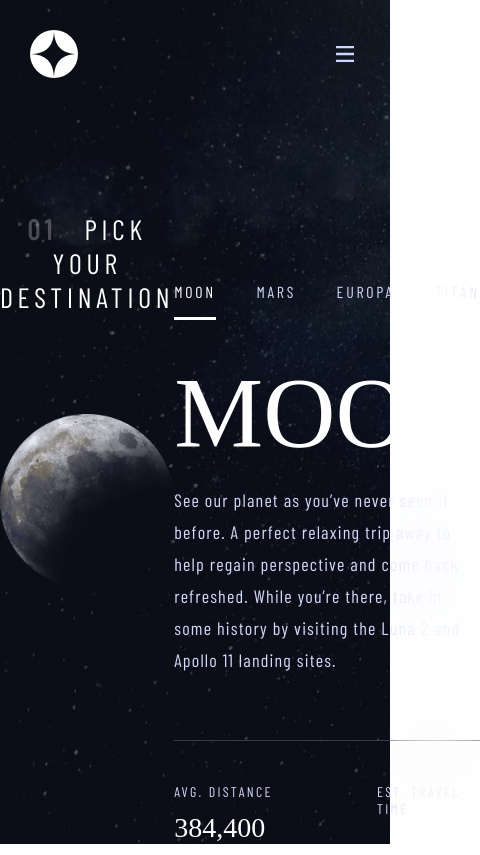
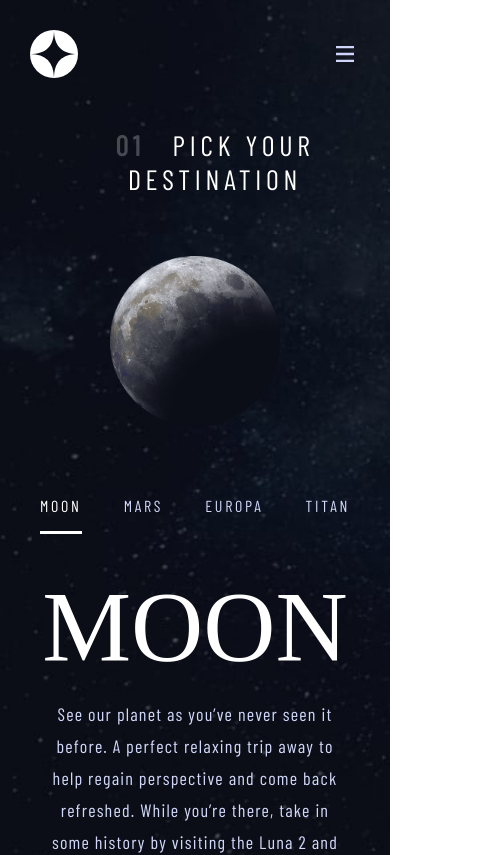
Before and after one commit to kacperborowieckb/space-tourism-website, a React (Vite) app: page /destination in a window 390 px wide. Shown: the top 855 px of the page, 480 px wide, since content can reach past the window. Built offline with nearby package versions, Linux system fonts and the light colour scheme; a web font is replaced by a local one.

Commit message:
dest resp + fixed header z

```diff
--- a/src/components/destinationDesc/destinationDesc.scss
+++ b/src/components/destinationDesc/destinationDesc.scss
@@ -78,6 +78,7 @@
     color: var(--clr-light);
     letter-spacing: 1.2px;
     margin-bottom: 50px;
+    min-height: 128px;
   }
 
   & &__line {
@@ -115,4 +116,12 @@
     text-transform: uppercase;
     color: var(--clr-white);
   }
+
+  @media (max-width: 1000px) {
+    text-align: center;
+
+    & &__info-container {
+      justify-content: center;
+    }
+  }
 }
--- a/src/components/header/header.scss
+++ b/src/components/header/header.scss
@@ -5,6 +5,7 @@
   display: flex;
   align-items: center;
   padding: 40px 0px 0px 40px;
+  z-index: 1;
 
   & &__logo {
     cursor: pointer;
--- a/src/components/nav/Nav.jsx
+++ b/src/components/nav/Nav.jsx
@@ -3,7 +3,7 @@ import { NavLink } from 'react-router-dom';
 
 const Nav = ({ openNav, setOpenNav }) => {
   return (
-    <nav className="nav" style={{ transform: openNav ? 'translateX(0%)' : '' }}>
+    <nav className="nav" style={{ transform: openNav ? 'translateX(-100%)' : '' }}>
       <button
         className="nav__close"
         onClick={() => {
--- a/src/components/nav/nav.scss
+++ b/src/components/nav/nav.scss
@@ -62,10 +62,9 @@
   @media (max-width: 768px) {
     position: absolute;
     height: 100vh;
-    right: 0%;
+    left: 100%;
     top: 0%;
     width: 70%;
-    transform: translateX(100%);
     transition: transform 0.75s ease;
 
     & &__list {
--- a/src/pages/Destination/destination.scss
+++ b/src/pages/Destination/destination.scss
@@ -34,4 +34,48 @@
     width: 445px;
     aspect-ratio: 1/1;
   }
+
+  @media (max-width: 1000px) {
+    background-image: url('/destination/background-destination-tablet.jpg');
+    padding-bottom: 3rem;
+
+    & &__gallery {
+      width: 100%;
+    }
+
+    & &__sub-heading {
+      text-align: left;
+      padding-left: 40px;
+      padding-bottom: 60px;
+    }
+
+    & &__content {
+      margin-top: 136px;
+      flex-direction: column;
+      align-items: center;
+      justify-content: space-around;
+      height: 85%;
+    }
+
+    & &__img {
+      width: 170px;
+      margin: 0 auto;
+    }
+  }
+
+  @media (max-width: 500px) {
+    background-image: url('/destination/background-destination-mobile.jpg');
+  }
+
+  @media (max-width: 500px) {
+    padding: 40px;
+
+    & &__content {
+      margin-top: 88px;
+    }
+
+    & &__sub-heading {
+      text-align: center;
+    }
+  }
 }
--- a/src/pages/Home/home.scss
+++ b/src/pages/Home/home.scss
@@ -77,6 +77,12 @@
     }
   }
 
+  @media (max-width: 768px) {
+    & &__content {
+      gap: 2rem;
+    }
+  }
+
   @media (max-width: 500px) {
     background-image: url('/home/background-home-mobile.jpg');
   }
--- a/src/styles/_global.scss
+++ b/src/styles/_global.scss
@@ -18,7 +18,7 @@ a {
 }
 
 main {
-  height: 100%;
+  min-height: 100%;
   background-size: cover;
   background-repeat: no-repeat;
   padding-bottom: 10%;
```
